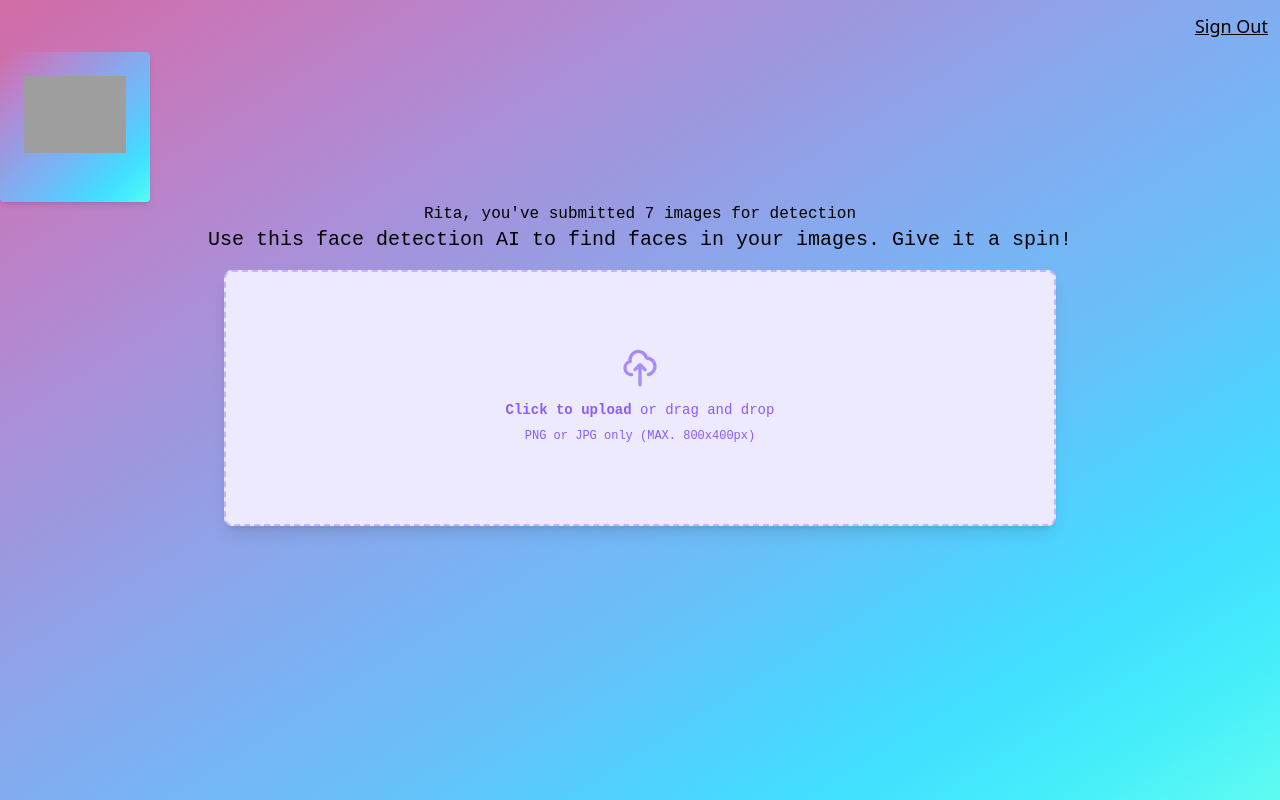
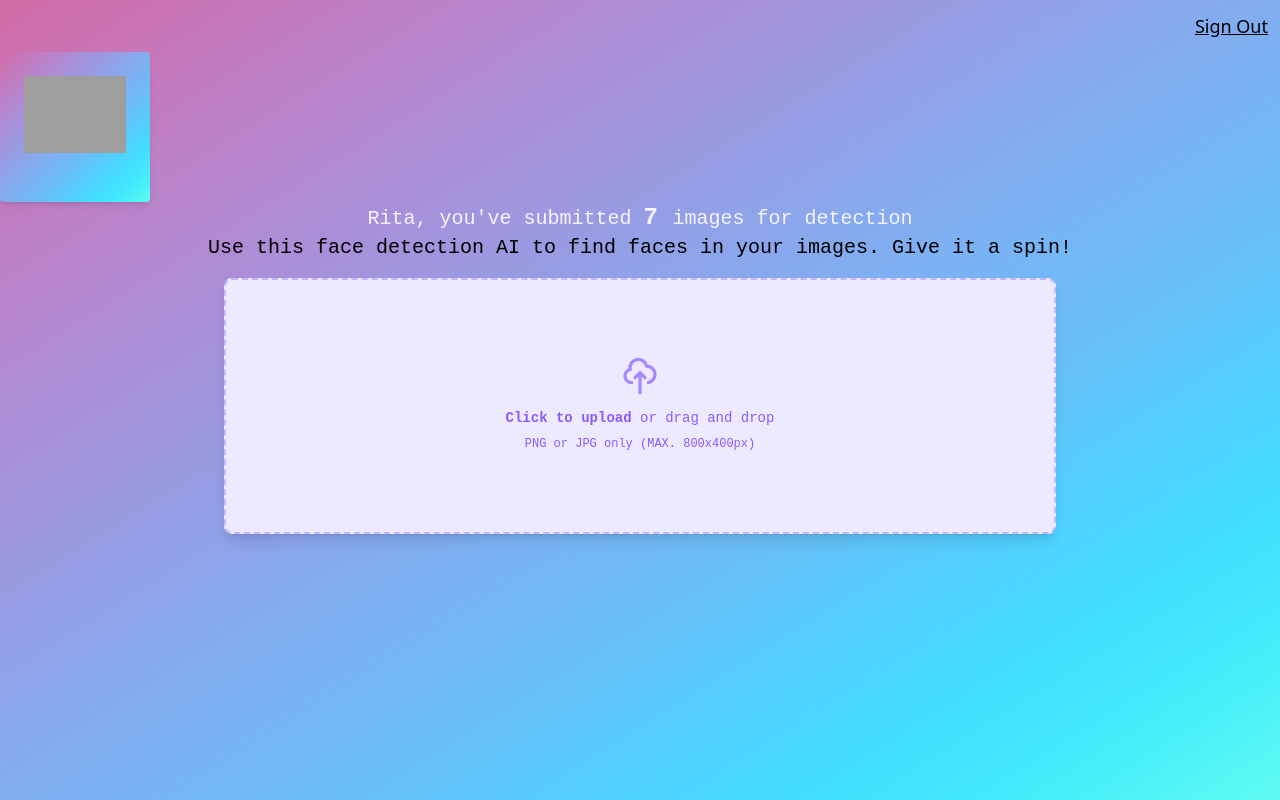
Before and after one commit to ritabradley/stellar-frontend, a React (Vite) app: page / in a window 1280 px wide. Built offline with nearby package versions, Linux system fonts and the light colour scheme; grey boxes are pictures that could not be loaded; a web font is replaced by a local one.

Commit message:
:lipstick: change text apperance
- make text a white-ish color
- enclose the number of entries in a span
- make number of entries bold and a larger font size

```diff
--- a/src/components/Rank.jsx
+++ b/src/components/Rank.jsx
@@ -1,8 +1,8 @@
 const Rank = ({ name = 'Rita', entries = 7 }) => {
     return (
         <div>
-            <p>
-                {name}, you've submitted {entries} images for detection
+            <p className='text-xl text-violet-50'>
+                {name}, you've submitted <span className='text-2xl font-bold'>{entries} </span>images for detection
             </p>
         </div>
     );
```
